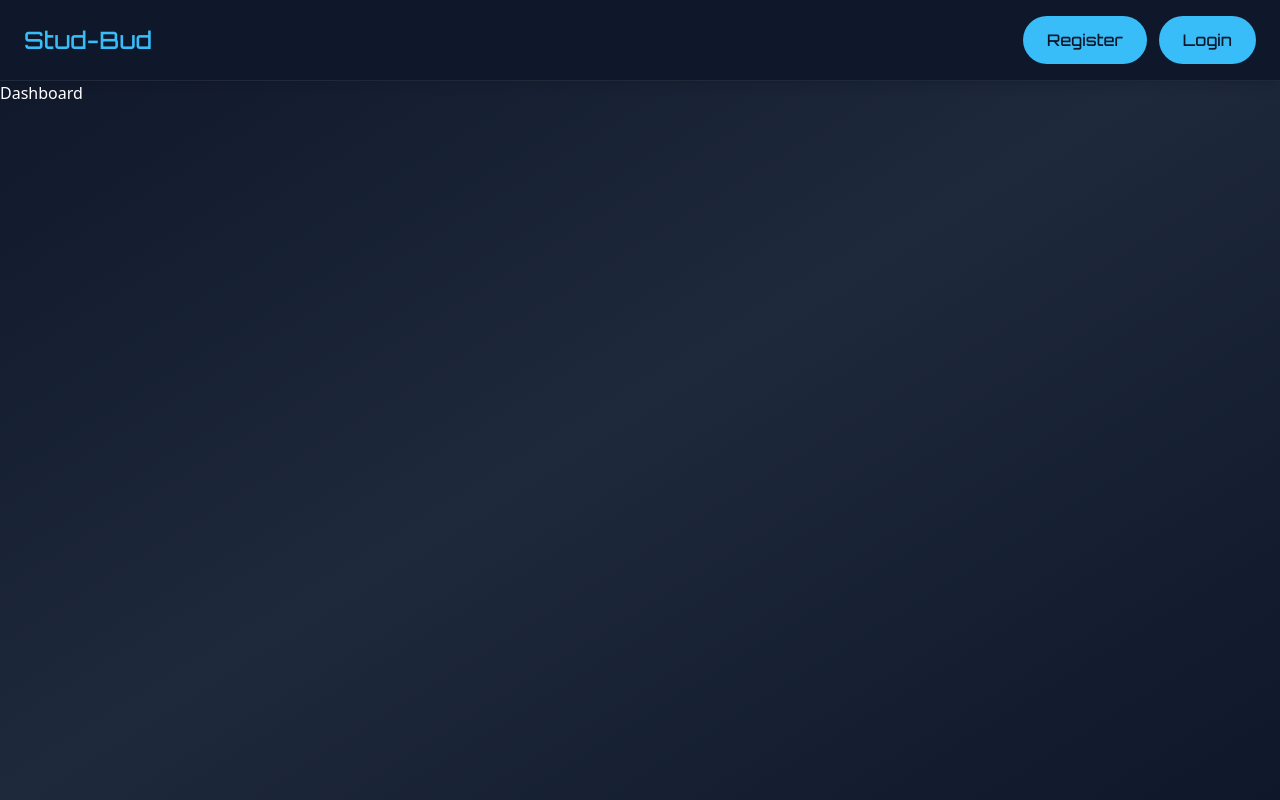
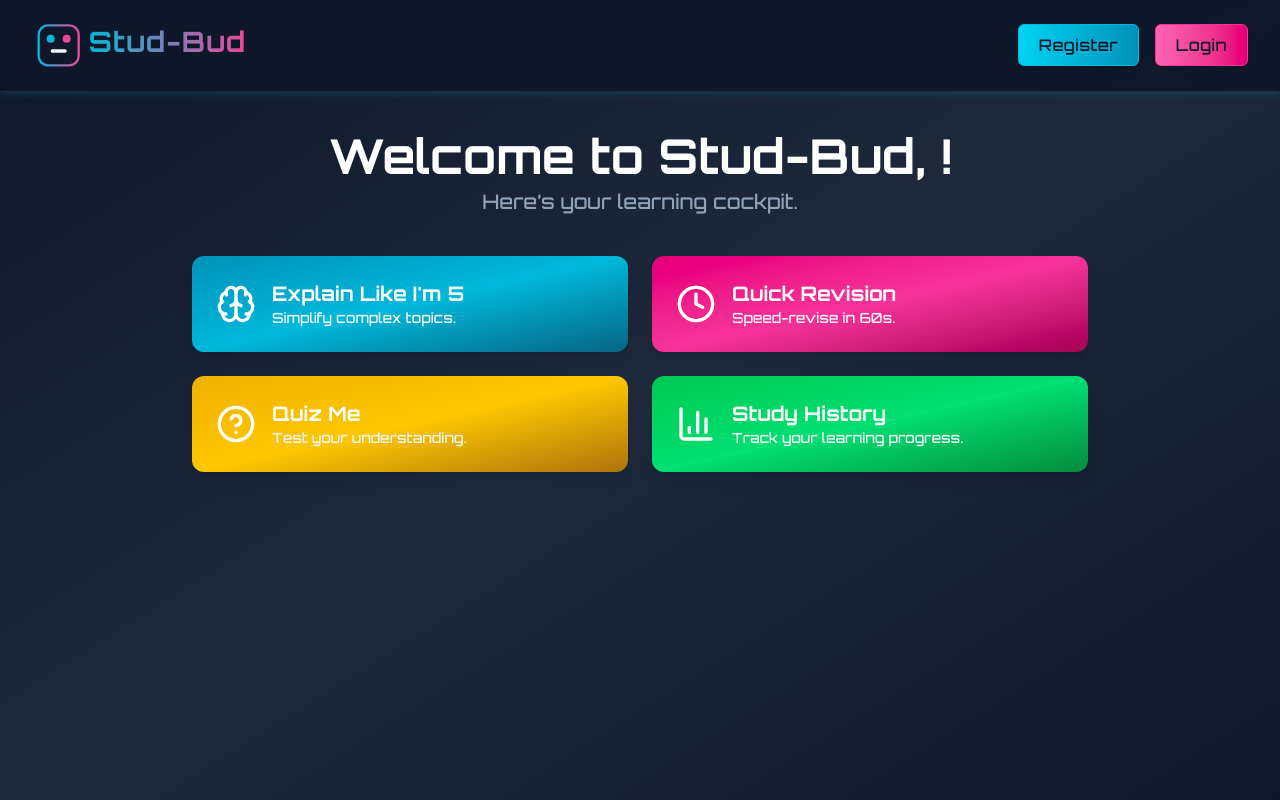
Before and after one commit to xVaibsMx/stud-bud, a React (Vite) app in the folder Frontend/: page /dashboard in a window 1280 px wide. Built offline with nearby package versions, Linux system fonts and the light colour scheme.

Commit message:
Added dashboard page

```diff
--- a/Frontend/package.json
+++ b/Frontend/package.json
@@ -11,6 +11,7 @@
   },
   "dependencies": {
     "@tailwindcss/vite": "^4.1.10",
+    "lucide-react": "^0.523.0",
     "react": "^19.1.0",
     "react-dom": "^19.1.0",
     "react-router-dom": "^7.6.2",
--- a/Frontend/src/Components/NavBar.jsx
+++ b/Frontend/src/Components/NavBar.jsx
@@ -28,38 +28,80 @@ const NavBar = () => {
     localStorage.removeItem('token')
     setUser('')
     navigate('/login')
-    window.location.reload() // ensures NavBar resets properly
+    window.location.reload()
   }
 
   return (
-    <nav className="flex justify-between items-center px-6 py-4 bg-[#0f172a] border-b border-[#1e293b] shadow-lg">
-      <h1
-        className="text-2xl font-[Orbitron] text-[#38bdf8] cursor-pointer"
+    <nav className="flex justify-between items-center px-8 py-3 bg-[#0f172a]/90 backdrop-blur-md border-b border-[#1e293b] shadow-md shadow-cyan-500/10 w-full z-50">
+      {/* Logo */}
+      <div
+        className="w-[240px] cursor-pointer flex items-center"
         onClick={() => navigate('/')}
       >
+        <svg
+          viewBox="0 0 360 100"
+          xmlns="http://www.w3.org/2000/svg"
+          className="w-full h-auto"
+        >
+          <defs>
+            {/* <!-- Gradient for stroke and text --> */}
+            <linearGradient id="textGradient" x1="0" y1="0" x2="1" y2="0">
+              <stop offset="0%" stopColor="#06b6d4" />
+              <stop offset="100%" stopColor="#ec4899" />
+            </linearGradient>
+          </defs>
+
+          {/* <!-- Robot Icon (bigger, brighter) --> */}
+          <g>
+            <rect
+              x="10"
+              y="20"
+              width="60"
+              height="60"
+              rx="14"
+              fill="#0f172a"
+              stroke="url(#textGradient)"
+              strokeWidth="3.5"
+            />
+            <circle cx="28" cy="40" r="6" fill="#06b6d4" />
+            <circle cx="52" cy="40" r="6" fill="#ec4899" />
+            <rect x="28" y="56" width="24" height="5" rx="2.5" fill="#f1f5f9" />
+          </g>
+
+          {/* <!-- Logo Text --> */}
+          <text
+            x="85"
+            y="60"
+            fontSize="42"
+            fontFamily="Orbitron, sans-serif"
+            fontWeight="800"
+            fill="url(#textGradient)"
+            letterSpacing="1.5"
+          >
             Stud-Bud
-      </h1>
+          </text>
+        </svg>
+      </div>
 
-      <div className="flex gap-3">
+      {/* Auth Buttons */}
+      <div className="flex gap-4">
         {user ? (
-          <>
           <button
-              className="px-6 py-3 rounded-full bg-red-500 text-white font-[Orbitron] hover:bg-red-600 transition"
+            className="px-5 py-2 rounded-md bg-red-500/90 hover:bg-red-600 text-white font-[Orbitron] tracking-wide transition duration-300 shadow-md hover:shadow-red-500/30"
             onClick={handleLogout}
           >
             Logout
           </button>
-          </>
         ) : (
           <>
             <button
-              className="px-6 py-3 rounded-full bg-[#38bdf8] text-[#0f172a] font-[Orbitron] hover:bg-[#0ea5e9] transition"
+              className="px-5 py-2 rounded-md bg-gradient-to-r from-cyan-400 to-cyan-600 text-[#0f172a] font-[Orbitron] tracking-wide border border-cyan-500 hover:from-cyan-300 hover:to-cyan-500 transition duration-300 shadow-md hover:shadow-cyan-400/40"
               onClick={() => navigate('/register')}
             >
               Register
             </button>
             <button
-              className="px-6 py-3 rounded-full bg-[#38bdf8] text-[#0f172a] font-[Orbitron] hover:bg-[#0ea5e9] transition"
+              className="px-5 py-2 rounded-md bg-gradient-to-r from-pink-400 to-pink-600 text-[#0f172a] font-[Orbitron] tracking-wide border border-pink-500 hover:from-pink-300 hover:to-pink-500 transition duration-300 shadow-md hover:shadow-pink-400/40"
               onClick={() => navigate('/login')}
             >
               Login
--- a/Frontend/src/Routes/Dashboard.jsx
+++ b/Frontend/src/Routes/Dashboard.jsx
@@ -1,7 +1,94 @@
-import React from 'react'
+import React, { useEffect, useState } from 'react'
+import { Brain, Clock, HelpCircle, BarChart3 } from 'lucide-react'
 
 const Dashboard = () => {
-  return <div>Dashboard</div>
+  const [username, setUsername] = useState('')
+
+  useEffect(() => {
+    const token = localStorage.getItem('token')
+    if (!token) return
+
+    fetch('http://localhost:3000/me', {
+      method: 'GET',
+      headers: {
+        Authorization: 'Bearer ' + token,
+      },
+    })
+      .then((res) => res.json())
+      .then((data) => {
+        if (data.username) setUsername(data.username)
+      })
+      .catch((err) => {
+        console.error('Auth check failed:', err)
+      })
+  }, [])
+
+  return (
+    <main className="flex flex-col items-center px-4 py-10 text-white font-[Orbitron]">
+      {/* Welcome */}
+      <div className="text-center space-y-2">
+        <h1 className="text-4xl md:text-5xl font-bold">
+          Welcome to Stud-Bud, {username}!
+        </h1>
+        <p className="text-xl text-slate-400">Here’s your learning cockpit.</p>
+      </div>
+
+      {/* Card Grid */}
+      <div className="grid grid-cols-1 md:grid-cols-2 gap-6 mt-10 w-full max-w-4xl">
+        {/* Card 1 */}
+        <div className="p-6 rounded-xl bg-gradient-to-br from-cyan-600 via-cyan-500 to-cyan-700/80 shadow-lg hover:shadow-cyan-400/30 transition duration-300">
+          <div className="flex gap-4 items-center">
+            <Brain className="w-10 h-10 text-white" />
+            <div>
+              <h2 className="text-xl font-semibold text-white">
+                Explain Like I'm 5
+              </h2>
+              <p className="text-slate-100 text-sm">Simplify complex topics.</p>
+            </div>
+          </div>
+        </div>
+
+        {/* Card 2 */}
+        <div className="p-6 rounded-xl bg-gradient-to-br from-pink-600 via-pink-500 to-pink-700/80 shadow-lg hover:shadow-pink-400/30 transition duration-300">
+          <div className="flex gap-4 items-center">
+            <Clock className="w-10 h-10 text-white" />
+            <div>
+              <h2 className="text-xl font-semibold text-white">
+                Quick Revision
+              </h2>
+              <p className="text-slate-100 text-sm">Speed-revise in 60s.</p>
+            </div>
+          </div>
+        </div>
+
+        {/* Card 3 */}
+        <div className="p-6 rounded-xl bg-gradient-to-br from-yellow-500 via-yellow-400 to-yellow-600/80 shadow-lg hover:shadow-yellow-300/30 transition duration-300">
+          <div className="flex gap-4 items-center">
+            <HelpCircle className="w-10 h-10 text-white" />
+            <div>
+              <h2 className="text-xl font-semibold text-white">Quiz Me</h2>
+              <p className="text-slate-100 text-sm">Test your understanding.</p>
+            </div>
+          </div>
+        </div>
+
+        {/* Card 4 */}
+        <div className="p-6 rounded-xl bg-gradient-to-br from-green-500 via-green-400 to-green-600/80 shadow-lg hover:shadow-green-300/30 transition duration-300">
+          <div className="flex gap-4 items-center">
+            <BarChart3 className="w-10 h-10 text-white" />
+            <div>
+              <h2 className="text-xl font-semibold text-white">
+                Study History
+              </h2>
+              <p className="text-slate-100 text-sm">
+                Track your learning progress.
+              </p>
+            </div>
+          </div>
+        </div>
+      </div>
+    </main>
+  )
 }
 
 export default Dashboard
```
Also changed, not shown: Frontend/src/Assets/Logo.svg (added), 1 other file (tests, documents, lock files or other folders). Lines whose indentation alone changed are shown as unchanged.
